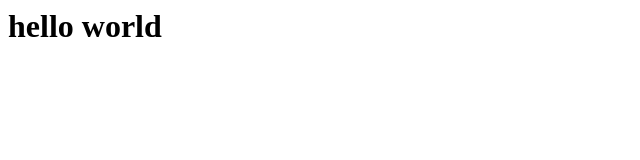
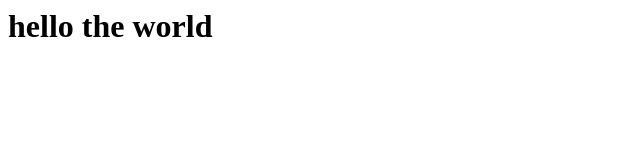
Before and after one commit to nbt88/nbt88.github.io, a plain HTML site: page index.html in a window 1280 px wide. Shown: the whole page, without its empty margins (0-640 px from the left). Drawn offline with Linux system fonts and the light colour scheme.

Commit message:
Update index.html

```diff
--- a/index.html
+++ b/index.html
@@ -1 +1 @@
-<h1>hello world</h1>
+<h1>hello the world</h1>
```
